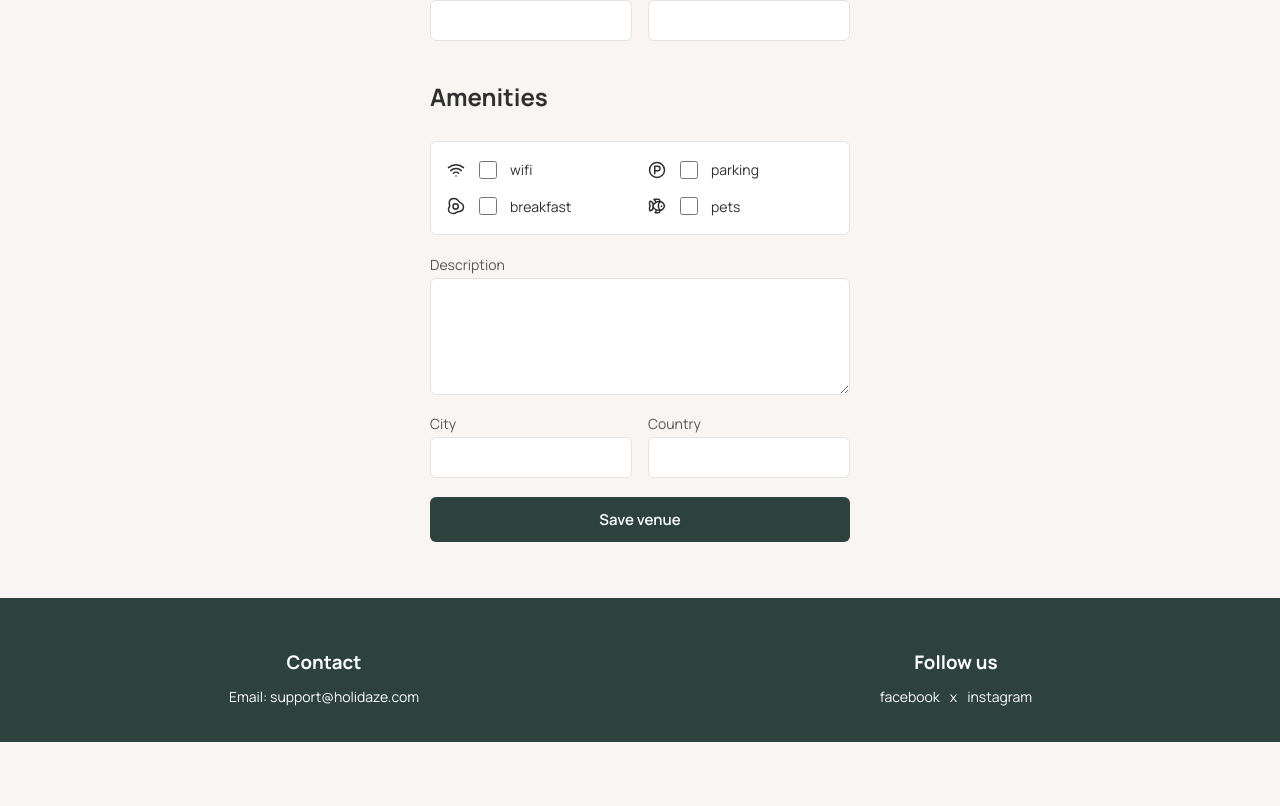
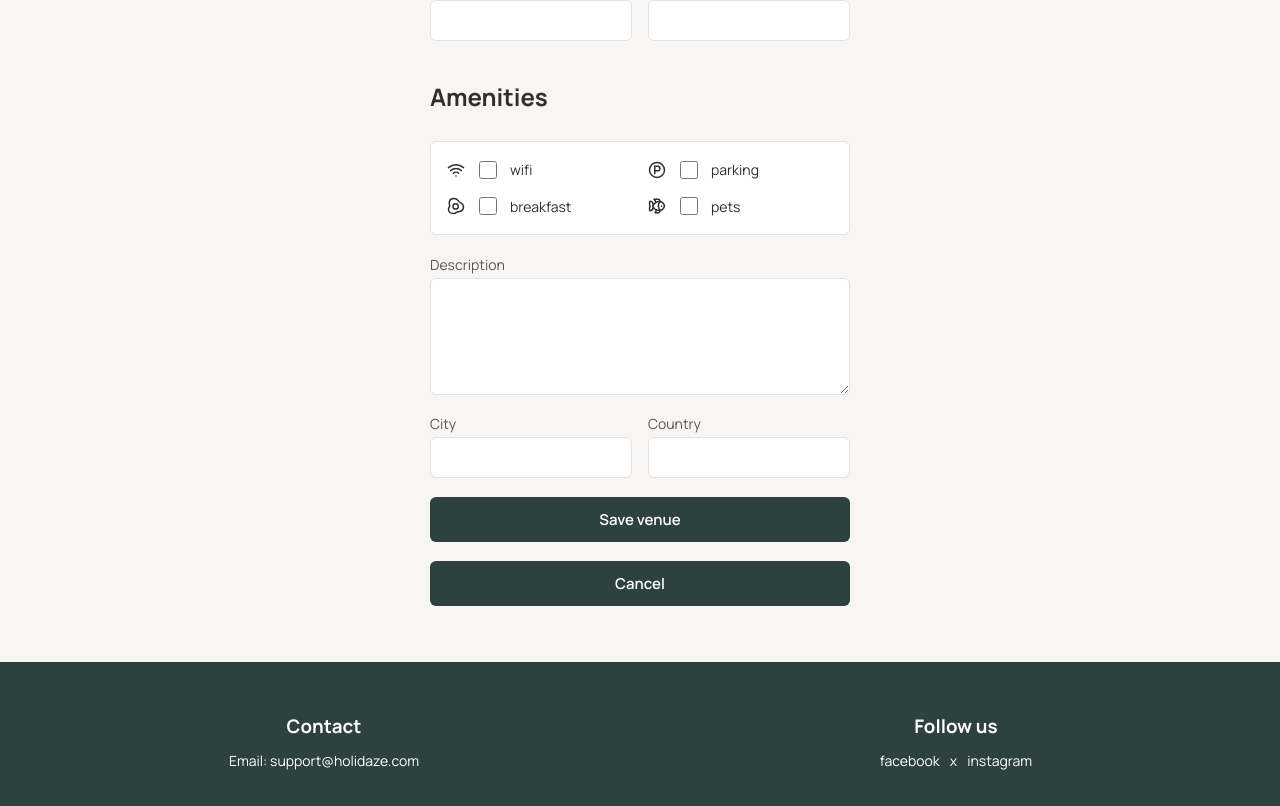
Before and after one commit to JarlErikMathiesen/project-exam-2-JarlErikMathiesen, a React (Vite) app: page /profile/create-venue in a window 1280 px wide. Shown: the part 386-1192 px from the top of the page. Before the commit the page ends 1128 px from the top, so only its background shows below. Built offline with nearby package versions, Linux system fonts and the light colour scheme.

Commit message:
added cancel button to VenueForm

```diff
--- a/src/components/ui/BackButton.jsx
+++ b/src/components/ui/BackButton.jsx
@@ -12,5 +12,5 @@ export default function BackButton({ fallback = '/' }) {
     }
   };
 
-  return <Button onClick={handleBack}>← Back</Button>;
+  return <Button onClick={handleBack}>Back</Button>;
 }
--- a/src/components/venue/VenueForm.jsx
+++ b/src/components/venue/VenueForm.jsx
@@ -45,7 +45,12 @@ const schema = yup.object({
     .min(1, 'country must have at least one character'),
 });
 
-export default function VenueForm({ initialData = {}, onSubmit, loading }) {
+export default function VenueForm({
+  initialData = {},
+  onSubmit,
+  onCancel,
+  loading,
+}) {
   const {
     register,
     handleSubmit,
@@ -159,6 +164,9 @@ export default function VenueForm({ initialData = {}, onSubmit, loading }) {
         <Button type="submit" disabled={loading}>
           {loading ? 'Saving...' : 'Save venue'}
         </Button>
+        <Button type="button" onClick={onCancel}>
+          Cancel
+        </Button>
       </FormInner>
     </FormWrapper>
   );
--- a/src/pages/CreateVenue.jsx
+++ b/src/pages/CreateVenue.jsx
@@ -25,7 +25,11 @@ export default function CreateVenue() {
   return (
     <>
       <h1>Create venue</h1>
-      <VenueForm onSubmit={handleCreate} loading={loading} />
+      <VenueForm
+        onSubmit={handleCreate}
+        onCancel={() => navigate('/profile')}
+        loading={loading}
+      />
     </>
   );
 }
--- a/src/pages/EditVenue.jsx
+++ b/src/pages/EditVenue.jsx
@@ -43,6 +43,7 @@ export default function EditVenue() {
       <h1>Edit venue</h1>
       <VenueForm
         initialData={venue}
+        onCancel={() => navigate('/profile')}
         onSubmit={handleUpdate}
         loading={loading}
       />
```
